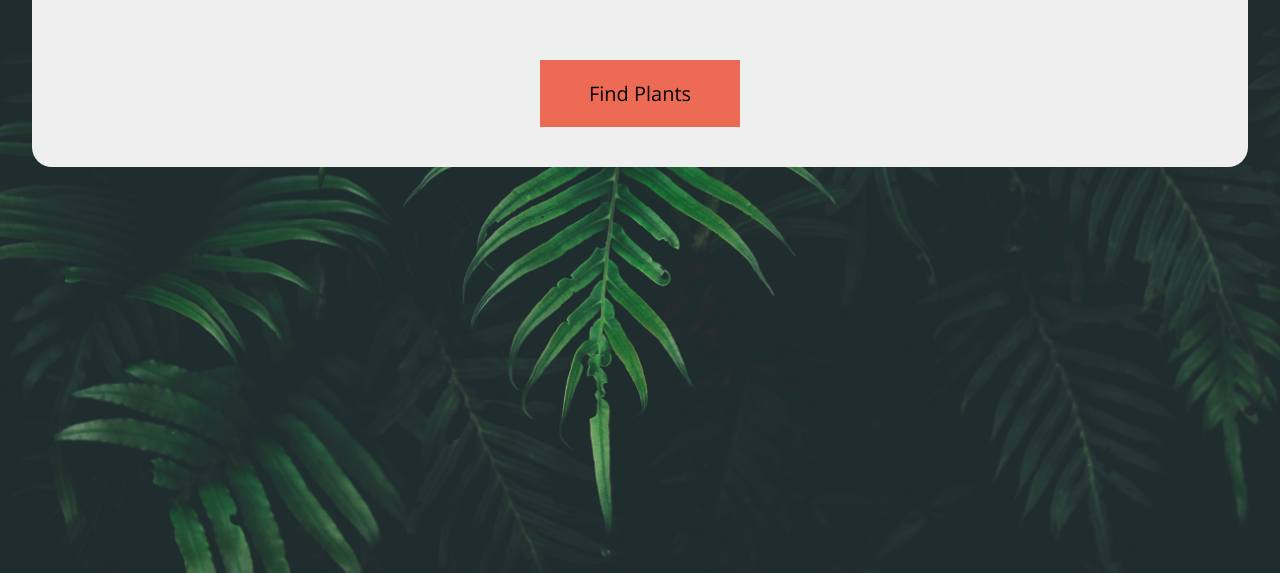
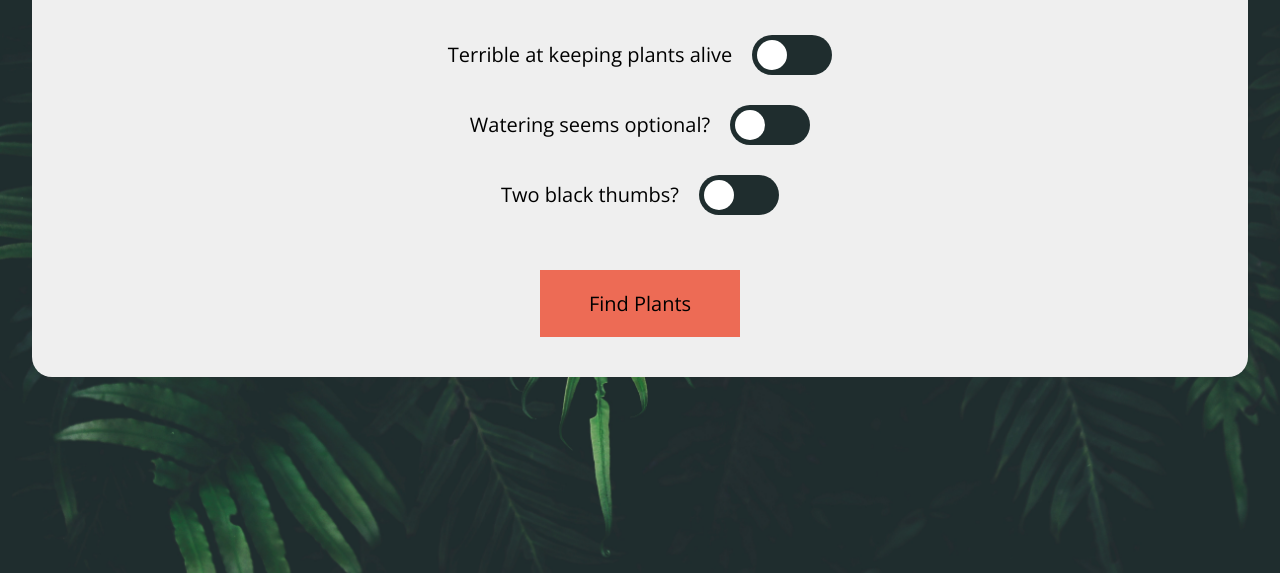
Before and after one commit to caroforever/selectors-codealong, a plain HTML site: page index.html in a window 1280 px wide. Shown: the part 227-800 px from the top of the page. Drawn offline with nearby package versions, Linux system fonts and the light colour scheme.

Commit message:
got the toggles working

```diff
--- a/index.html
+++ b/index.html
@@ -14,8 +14,17 @@
             <h1>House plants that even you cannot kill.</h1>
             <form class="feedbackForm">
                 <!-- WRITE YOUR INPUT MARK UP HERE -->
+                <input type="checkbox" id="alive-switch">
+                <label for="alive-switch" class="toggleLabel">Terrible at keeping plants alive</label>
+                <input type="checkbox" id="water-switch">
+                <label for="water-switch" class="toggleLabel">Watering seems optional?</label>
+                <input type="checkbox" id="thumb-switch">
+                <label for="thumb-switch" class="toggleLabel">Two black thumbs?</label>
+
+
                 <button>Find Plants</button>
             </form>
         </header>
+
     </body>
 </html>
--- a/styles/styles.css
+++ b/styles/styles.css
@@ -77,3 +77,48 @@ Dark Green - #1f2d2e
 Light Green - #234534
 Orange - #ED6B55
  */
+
+.toggleLabel {
+    line-height: 40px;
+    padding-right: 100px;
+    margin: 15px 0;
+    position: relative;
+}
+
+/* you can't have a ::before element withtout content!!! so content:""; is standard or else it won't work. */
+.toggleLabel::before {
+    content: "";
+    width: 80px;
+    height: 40px;
+    background-color: #1f2d2e;
+    display: block;
+    position: absolute;
+    right: 0;
+    border-radius: 100px;
+}
+
+.toggleLabel::after {
+    content: "";
+    width: 30px;
+    height: 30px;
+    background-color: white;
+    display: block;
+    position: absolute;
+    right: 45px;
+    border-radius: 50%;
+    top: 5px;
+}
+/* this allows the checkboxes to be hidden and give up their footprint. we would not use visibility hidden or display nonebecause it wouldn't be accessible.  */
+input[type="checkbox"] {
+    position: absolute;
+    opacity: 0;
+}
+
+input[type="checkbox"]:checked + .toggleLabel::after {
+    right: 5px;
+}
+
+input[type="checkbox"]:active + .toggleLabel::before,
+input[type="checkbox"]:focus + .toggleLabel::before {
+    background-color: #ED6B55;
+}
```
